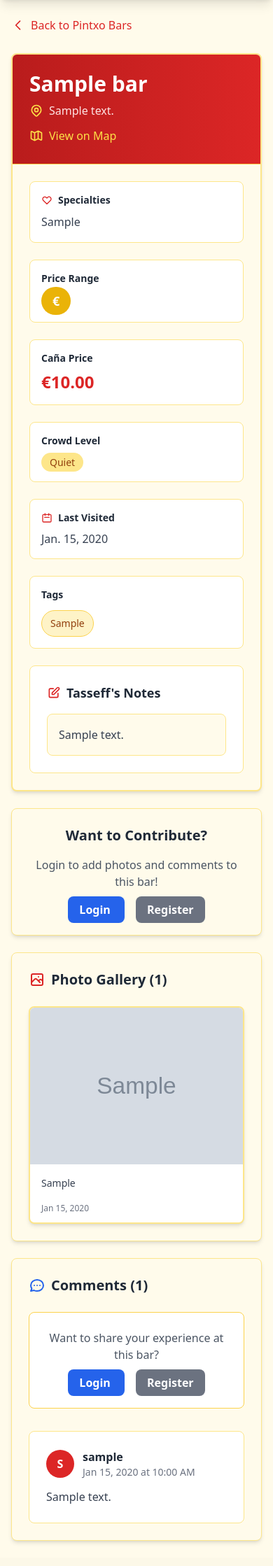
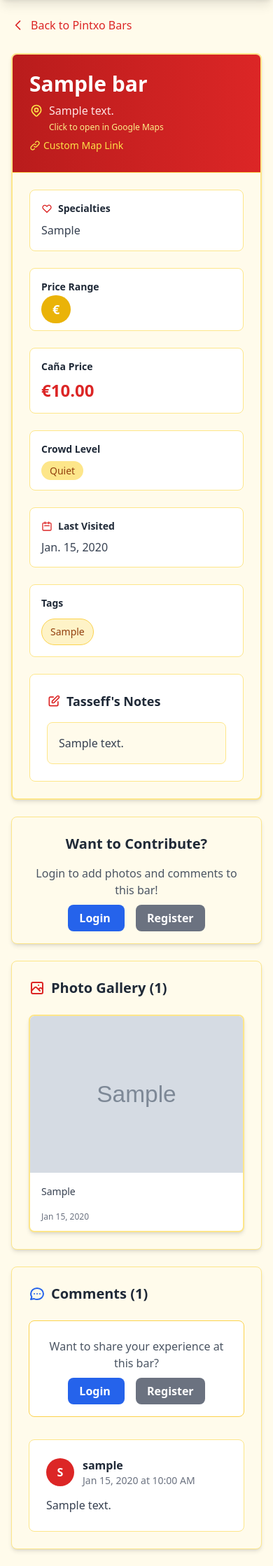
Before and after one commit to Rtasseff/PintxoPote, a Django app: page /bar/00000000-0000-0000-0000-000000000001/ in a window 390 px wide. Shown: the part 64-2302 px from the top of the page at 70% size. Before the commit the page ends 2269 px from the top, so only its background shows below. Run offline with Django 5.2, Linux system fonts and the light colour scheme; tables that the repository leaves empty hold one stand-in row (values such as "Sample post"); grey boxes marked "Sample" are stand-in pictures; some libraries are stand-ins or nearby versions.

Commit message:
feat: make bar addresses clickable to open Google Maps
- Add get_google_maps_url() method to Bar model with smart URL generation
- Use coordinates if available, fall back to name + address search
- Proper URL encoding for Spanish characters and special symbols
- Update bar detail template with clickable address and hover effects
- Update bar list template with clickable addresses (prevent event bubbling)
- Add visual indicators (external link icon) on hover
- Works on mobile (opens Google Maps app) and desktop (opens in browser)
- Maintain existing custom map_link functionality as secondary option

Users can now easily navigate to any bar by clicking the address in either
the home list or bar detail page. Links open in new tab/window and work
seamlessly across devices.

🤖 Generated with [Claude Code](https://claude.ai/code)

Co-Authored-By: Claude <noreply@anthropic.com>

```diff
--- a/bars/models.py
+++ b/bars/models.py
@@ -82,6 +82,24 @@ class Bar(models.Model):
             return featured_photo
         return self.photos.first()
 
+    def get_google_maps_url(self):
+        """Return Google Maps URL for this bar's location"""
+        import urllib.parse
+
+        # If we have coordinates, use them for more accuracy
+        if self.latitude and self.longitude:
+            # Use coordinates for precise location
+            query = f"{self.latitude},{self.longitude}"
+        else:
+            # Fall back to address search
+            query = f"{self.name}, {self.address}"
+
+        # URL encode the query
+        encoded_query = urllib.parse.quote(query)
+
+        # Return Google Maps URL that works on mobile and desktop
+        return f"https://www.google.com/maps/search/?api=1&query={encoded_query}"
+
 
 class BarPhoto(models.Model):
     bar = models.ForeignKey(Bar, on_delete=models.CASCADE, related_name='photos')
--- a/bars/templates/bars/detail.html
+++ b/bars/templates/bars/detail.html
@@ -21,20 +21,26 @@
             <div class="flex justify-between items-start">
                 <div class="flex-1">
                     <h1 class="text-3xl font-bold text-white">{{ bar.name }}</h1>
-                    <p class="text-red-100 mt-2 flex items-center">
-                        <svg class="w-5 h-5 mr-2 text-yellow-300" fill="none" stroke="currentColor" viewBox="0 0 24 24">
-                            <path stroke-linecap="round" stroke-linejoin="round" stroke-width="2" d="M17.657 16.657L13.414 20.9a1.998 1.998 0 01-2.827 0l-4.244-4.243a8 8 0 1111.314 0z"></path>
-                            <path stroke-linecap="round" stroke-linejoin="round" stroke-width="2" d="M15 11a3 3 0 11-6 0 3 3 0 016 0z"></path>
-                        </svg>
-                        {{ bar.address }}
-                    </p>
+                    <a href="{{ bar.get_google_maps_url }}" target="_blank" class="text-red-100 mt-2 hover:text-yellow-300 transition-colors group block">
+                        <div class="flex items-center">
+                            <svg class="w-5 h-5 mr-2 text-yellow-300" fill="none" stroke="currentColor" viewBox="0 0 24 24">
+                                <path stroke-linecap="round" stroke-linejoin="round" stroke-width="2" d="M17.657 16.657L13.414 20.9a1.998 1.998 0 01-2.827 0l-4.244-4.243a8 8 0 1111.314 0z"></path>
+                                <path stroke-linecap="round" stroke-linejoin="round" stroke-width="2" d="M15 11a3 3 0 11-6 0 3 3 0 016 0z"></path>
+                            </svg>
+                            <span>{{ bar.address }}</span>
+                            <svg class="w-4 h-4 ml-2 opacity-0 group-hover:opacity-100 transition-opacity" fill="none" stroke="currentColor" viewBox="0 0 24 24">
+                                <path stroke-linecap="round" stroke-linejoin="round" stroke-width="2" d="M10 6H6a2 2 0 00-2 2v10a2 2 0 002 2h10a2 2 0 002-2v-4M14 4h6m0 0v6m0-6L10 14"></path>
+                            </svg>
+                        </div>
+                        <p class="text-xs text-yellow-200 mt-1 ml-7">Click to open in Google Maps</p>
+                    </a>
 
                     {% if bar.map_link %}
-                        <a href="{{ bar.map_link }}" target="_blank" class="inline-flex items-center text-yellow-300 hover:text-yellow-100 mt-3 font-medium transition-colors">
-                            <svg class="w-5 h-5 mr-2" fill="none" stroke="currentColor" viewBox="0 0 24 24">
-                                <path stroke-linecap="round" stroke-linejoin="round" stroke-width="2" d="M9 20l-5.447-2.724A1 1 0 013 16.382V5.618a1 1 0 011.447-.894L9 7m0 13l6-3m-6 3V7m6 10l4.553 2.276A1 1 0 0021 18.382V7.618a1 1 0 00-.553-.894L15 4m0 13V4m0 0L9 7"></path>
+                        <a href="{{ bar.map_link }}" target="_blank" class="inline-flex items-center text-yellow-300 hover:text-yellow-100 mt-2 text-sm font-medium transition-colors">
+                            <svg class="w-4 h-4 mr-1" fill="none" stroke="currentColor" viewBox="0 0 24 24">
+                                <path stroke-linecap="round" stroke-linejoin="round" stroke-width="2" d="M13.828 10.172a4 4 0 00-5.656 0l-4 4a4 4 0 105.656 5.656l1.102-1.101m-.758-4.899a4 4 0 005.656 0l4-4a4 4 0 00-5.656-5.656l-1.1 1.1"></path>
                             </svg>
-                            View on Map
+                            Custom Map Link
                         </a>
                     {% endif %}
                 </div>
```
Also changed, not shown: bars/templates/bars/partials/bar_list.html (+6 -3 lines).
